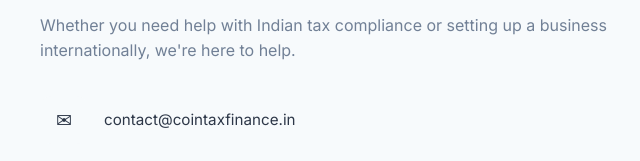
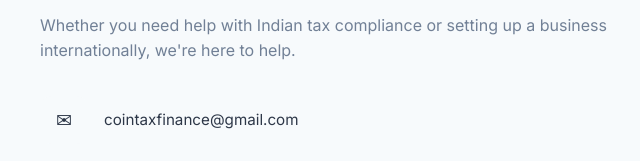
Before and after one commit to tushar-linkready/cointax-website, a plain HTML site: page index.html in a window 1280 px wide. Shown: the part 4026-4187 px from the top of the page, 0-640 px from the left. Drawn offline with Linux system fonts and the light colour scheme.

Commit message:
Update contact email address in index.html

```diff
--- a/index.html
+++ b/index.html
@@ -646,7 +646,7 @@
                     <p>Whether you need help with Indian tax compliance or setting up a business internationally, we're here to help.</p>
                     <div class="contact-detail">
                         <div class="icon">&#9993;</div>
-                        <span>contact@cointaxfinance.in</span>
+                        <span>cointaxfinance@gmail.com</span>
                     </div>
                     <div class="contact-detail">
                         <div class="icon">&#9742;</div>
```
